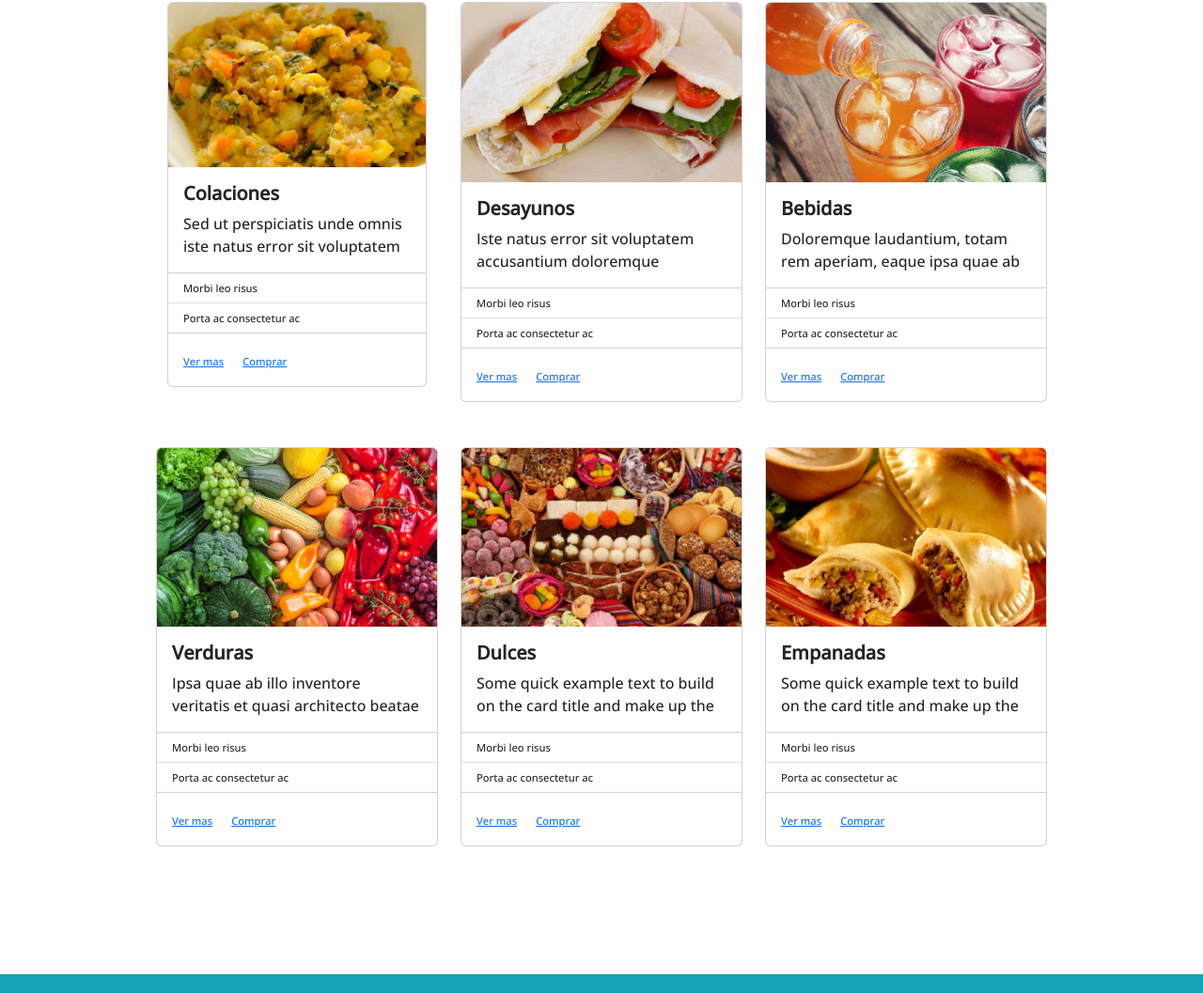
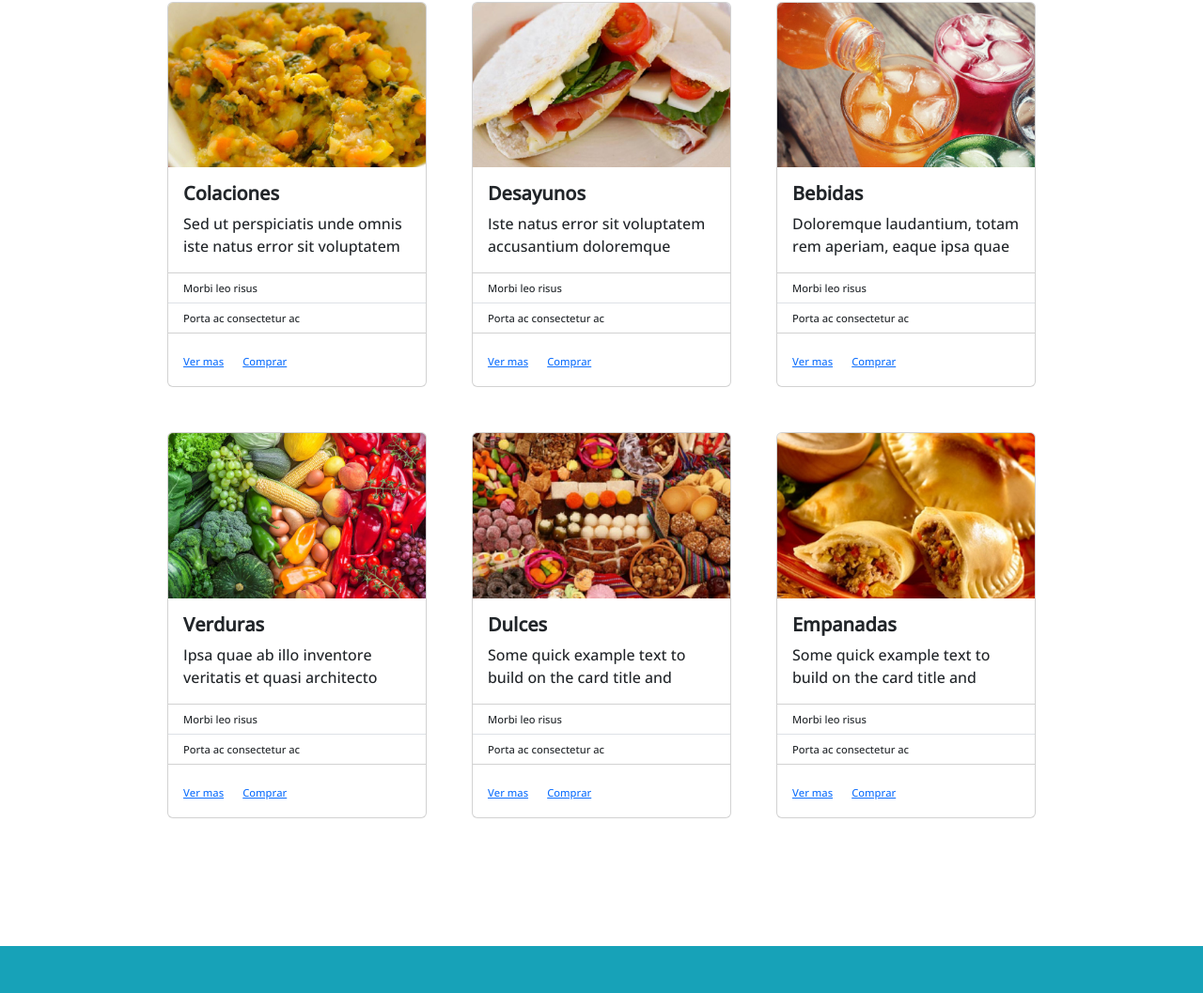
Before and after one commit to JJ1313/M2G2_Suricata, a plain HTML site: page index.html in a window 1280 px wide. Shown: the part 254-1311 px from the top of the page at 94% size. Drawn offline with nearby package versions, Linux system fonts and the light colour scheme.

Commit message:
Cambia paddinf de cards a px-lg-4

```diff
--- a/assets/css/styles.css
+++ b/assets/css/styles.css
@@ -91,9 +91,4 @@ body {
 #suricata-section {
   background-color: var(--clr-pink);
   min-height: 11rem;
-
-  & img {
-    width: 3.3rem;
-    height: 6.25rem;
-  }
 }
--- a/index.html
+++ b/index.html
@@ -59,7 +59,7 @@
           </div>
         </div>
 
-        <div class="col">
+        <div class="col | px-lg-4"">
           <div class="card">
             <img src="./assets/img/desayunos.jpg" class="card-img-top" alt="Desayunos">
             <div class="card-body">
@@ -77,7 +77,7 @@
           </div>
         </div>
 
-        <div class="col">
+        <div class="col | px-lg-4"">
           <div class="card">
             <img src="./assets/img/bebidas.jpg" class="card-img-top" alt="Bebidas">
             <div class="card-body">
@@ -95,7 +95,7 @@
           </div>
         </div>
 
-        <div class="col">
+        <div class="col | px-lg-4"">
           <div class="card">
             <img src="./assets/img/verduras.jpg" class="card-img-top" alt="...">
             <div class="card-body">
@@ -113,7 +113,7 @@
           </div>
         </div>
 
-        <div class="col">
+        <div class="col | px-lg-4"">
           <div class="card">
             <img src="./assets/img/dulces.jpg" class="card-img-top" alt="...">
             <div class="card-body">
@@ -131,7 +131,7 @@
           </div>
         </div>
 
-        <div class="col">
+        <div class="col | px-lg-4"">
           <div class="card">
             <img src="./assets/img/empanadas.jpg" class="card-img-top" alt="...">
             <div class="card-body">
@@ -153,7 +153,7 @@
 
   </main>
   <footer>
-    <section id="payments-section" class="container-fluid | d-none d-lg-flex | flex-row justify-content-center align-items-center">
+    <section id="payments-section" class="container-fluid | d-none d-lg-flex | flex-row justify-content-center align-items-center | p-0">
       <h3 class="">Ahora aceptamos</h3>
       <div class="icons-section">
         <i class="fa-brands fa-cc-mastercard fa-4x"></i>
```
